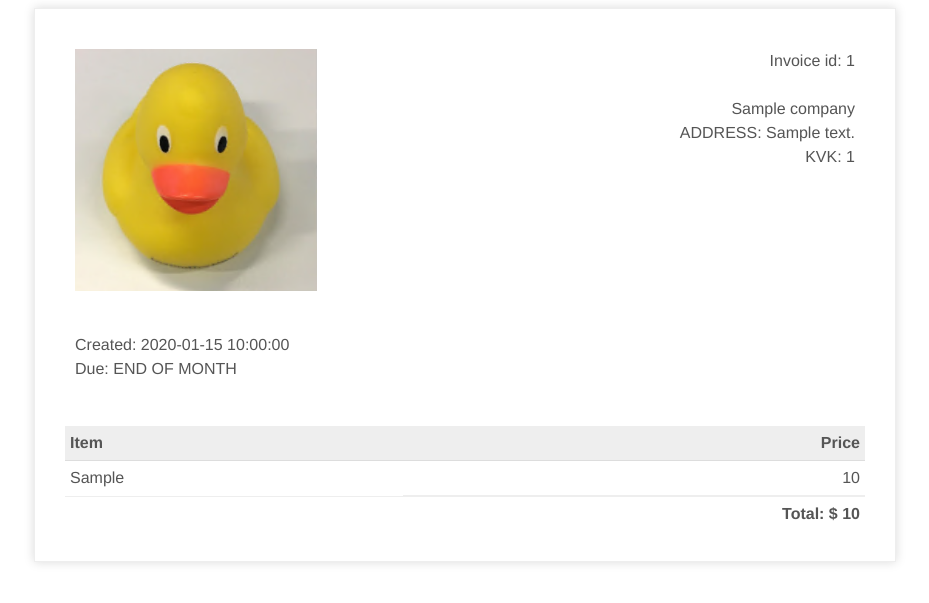
After one commit to pabalca/invoices, a Flask app: page /export/1 in a window 1280 px wide. The commit adds this page. Shown: the top 603 px of the page, without its empty margins (175-1104 px from the left). Run offline with Flask 2, Linux system fonts and the light colour scheme; the visitor is signed in with stand-in values (Sample User, id 1); tables that the repository leaves empty hold one stand-in row (values such as "Sample post").

Commit message:
add export basic template

```diff
--- a/invoices/models.py
+++ b/invoices/models.py
@@ -39,7 +39,7 @@ class Invoice(db.Model):
     id = db.Column(db.String, primary_key=True, default=generate_uuid)
     user = db.Column(db.Integer, db.ForeignKey("user.id"))
     company_id = db.Column(db.String, db.ForeignKey(Company.id))
-    company = db.relationship(Company, backref='companies')
+    company = db.relationship(Company, backref='company')
     amount = db.Column(db.Integer)
     side = db.Column(db.String)
     created_at = db.Column(db.DateTime, default=datetime.utcnow)
--- /dev/null
+++ b/invoices/templates/export_invoice.html
@@ -0,0 +1,172 @@
+<!DOCTYPE html>
+<html lang="en">
+	<head>
+		<meta charset="utf-8" />
+		<meta name="viewport" content="width=device-width, initial-scale=1" />
+		<title>Invoice {{ invoice.id }}</title>
+
+		<!-- Invoice styling -->
+		<style>
+			body {
+				font-family: 'Helvetica Neue', 'Helvetica', Helvetica, Arial, sans-serif;
+				text-align: center;
+				color: #777;
+			}
+
+			body h1 {
+				font-weight: 300;
+				margin-bottom: 0px;
+				padding-bottom: 0px;
+				color: #000;
+			}
+
+			body h3 {
+				font-weight: 300;
+				margin-top: 10px;
+				margin-bottom: 20px;
+				font-style: italic;
+				color: #555;
+			}
+
+			body a {
+				color: #06f;
+			}
+
+			.invoice-box {
+				max-width: 800px;
+				margin: auto;
+				padding: 30px;
+				border: 1px solid #eee;
+				box-shadow: 0 0 10px rgba(0, 0, 0, 0.15);
+				font-size: 16px;
+				line-height: 24px;
+				font-family: 'Helvetica Neue', 'Helvetica', Helvetica, Arial, sans-serif;
+				color: #555;
+			}
+
+			.invoice-box table {
+				width: 100%;
+				line-height: inherit;
+				text-align: left;
+				border-collapse: collapse;
+			}
+
+			.invoice-box table td {
+				padding: 5px;
+				vertical-align: top;
+			}
+
+			.invoice-box table tr td:nth-child(2) {
+				text-align: right;
+			}
+
+			.invoice-box table tr.top table td {
+				padding-bottom: 20px;
+			}
+
+			.invoice-box table tr.top table td.title {
+				font-size: 45px;
+				line-height: 45px;
+				color: #333;
+			}
+
+			.invoice-box table tr.information table td {
+				padding-bottom: 40px;
+			}
+
+			.invoice-box table tr.heading td {
+				background: #eee;
+				border-bottom: 1px solid #ddd;
+				font-weight: bold;
+			}
+
+			.invoice-box table tr.details td {
+				padding-bottom: 20px;
+			}
+
+			.invoice-box table tr.item td {
+				border-bottom: 1px solid #eee;
+			}
+
+			.invoice-box table tr.item.last td {
+				border-bottom: none;
+			}
+
+			.invoice-box table tr.total td:nth-child(2) {
+				border-top: 2px solid #eee;
+				font-weight: bold;
+			}
+
+			@media only screen and (max-width: 600px) {
+				.invoice-box table tr.top table td {
+					width: 100%;
+					display: block;
+					text-align: center;
+				}
+
+				.invoice-box table tr.information table td {
+					width: 100%;
+					display: block;
+					text-align: center;
+				}
+			}
+		</style>
+	</head>
+
+	<body>
+
+		<div class="invoice-box">
+			<table>
+				<tr class="top">
+					<td colspan="2">
+						<table>
+							<tr>
+								<td class="title">
+									<img src="../static/logo.png" style="width: 50%; max-width: 300px" />
+								</td>
+
+								<td>
+									Invoice id: {{ invoice.id }} <br /><br/>
+									{{ invoice.company.name }}<br />
+									ADDRESS: {{ invoice.company.address }}<br />
+									KVK: {{ invoice.company.kvk }}<br />
+								</td>
+							</tr>
+						</table>
+					</td>
+				</tr>
+
+				<tr class="information">
+					<td colspan="2">
+						<table>
+							<tr>
+								<td>
+									Created: {{ invoice.created_at }}<br />
+									Due: END OF MONTH
+								</td>
+							</tr>
+						</table>
+					</td>
+				</tr>
+
+				<tr class="heading">
+					<td>Item</td>
+
+					<td>Price</td>
+				</tr>
+
+				<tr class="item">
+					<td>{{ invoice.side }}</td>
+
+					<td>{{ invoice.amount }}</td>
+				</tr>
+
+				<tr class="total">
+					<td></td>
+
+					<td>Total: $ {{ invoice.amount }}</td>
+				</tr>
+			</table>
+		</div>
+	</body>
+</html>
--- a/invoices/templates/index.html
+++ b/invoices/templates/index.html
@@ -10,6 +10,7 @@
       <h5 class="mb-1">{{ invoice.company.name }} : {{ invoice.side }} {{ invoice.amount }}</h5>
       <div>
         <small>{{ invoice.created_at }}</small>
+        <small><a href="{{ url_for('export_invoice', invoice_id=invoice.id) }}">export</a></small>
       </div>
     </div>
     <p class="mb-1">{{ invoice.company.kvk}} | {{ invoice.company.address }}</p>
--- a/invoices/views.py
+++ b/invoices/views.py
@@ -48,7 +48,6 @@ def index():
         search = form.search.data
         invoices = invoices.filter(
             or_(
-                Invoice.company.contains(search),
                 Invoice.amount.contains(search),
             )
         )
@@ -164,3 +163,13 @@ def delete_company(company_id):
         flash(f"Your company <{company_id}> is deleted.")
         return redirect(url_for("companies"))
     return render_template("delete_company.html", form=form, company=company)
+
+
+@app.route("/export/<invoice_id>", methods=["GET", "POST"])
+@login_required
+def export_invoice(invoice_id):
+    invoice = Invoice.query.filter(Invoice.id == invoice_id).first()
+    if not invoice:
+        flash(f"Not found.")
+        return redirect(url_for("index"))
+    return render_template("export_invoice.html", invoice=invoice)
```
Also changed, not shown: invoices/static/logo.png (added), 1 other file.
